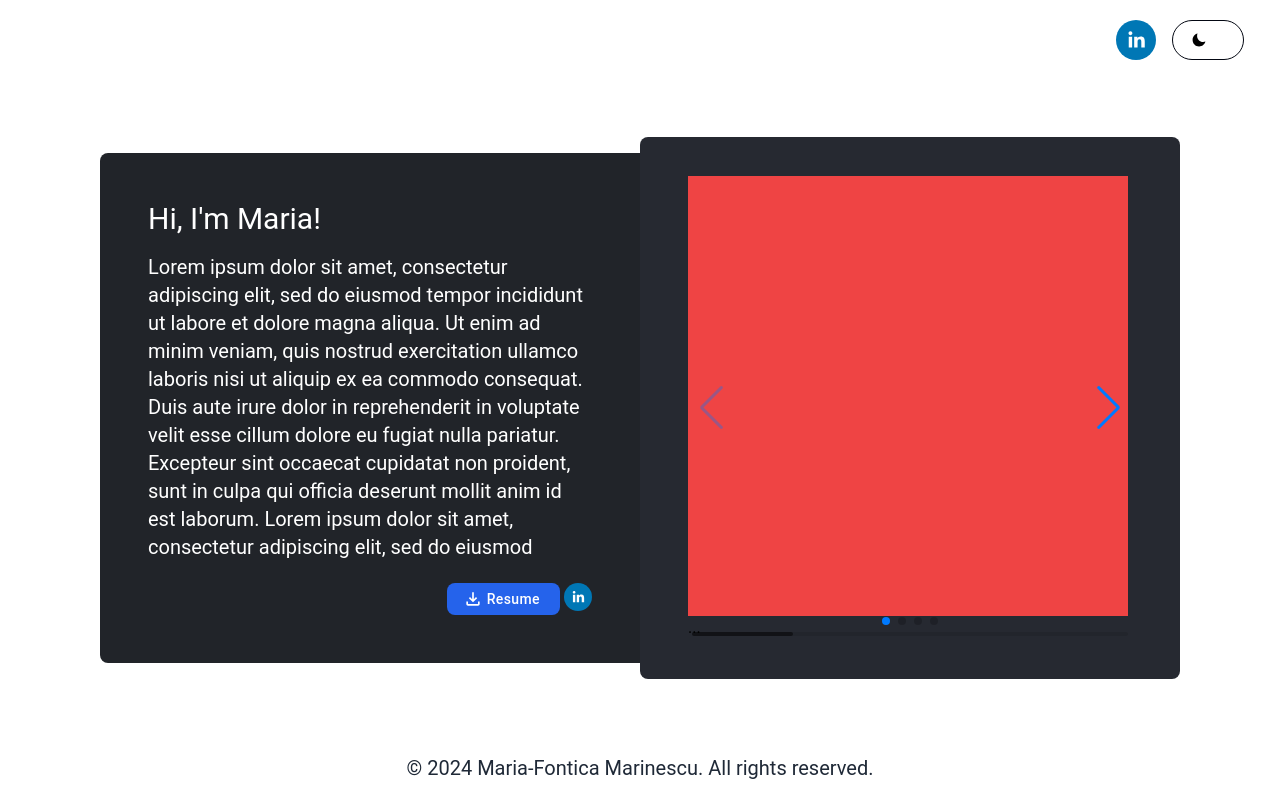
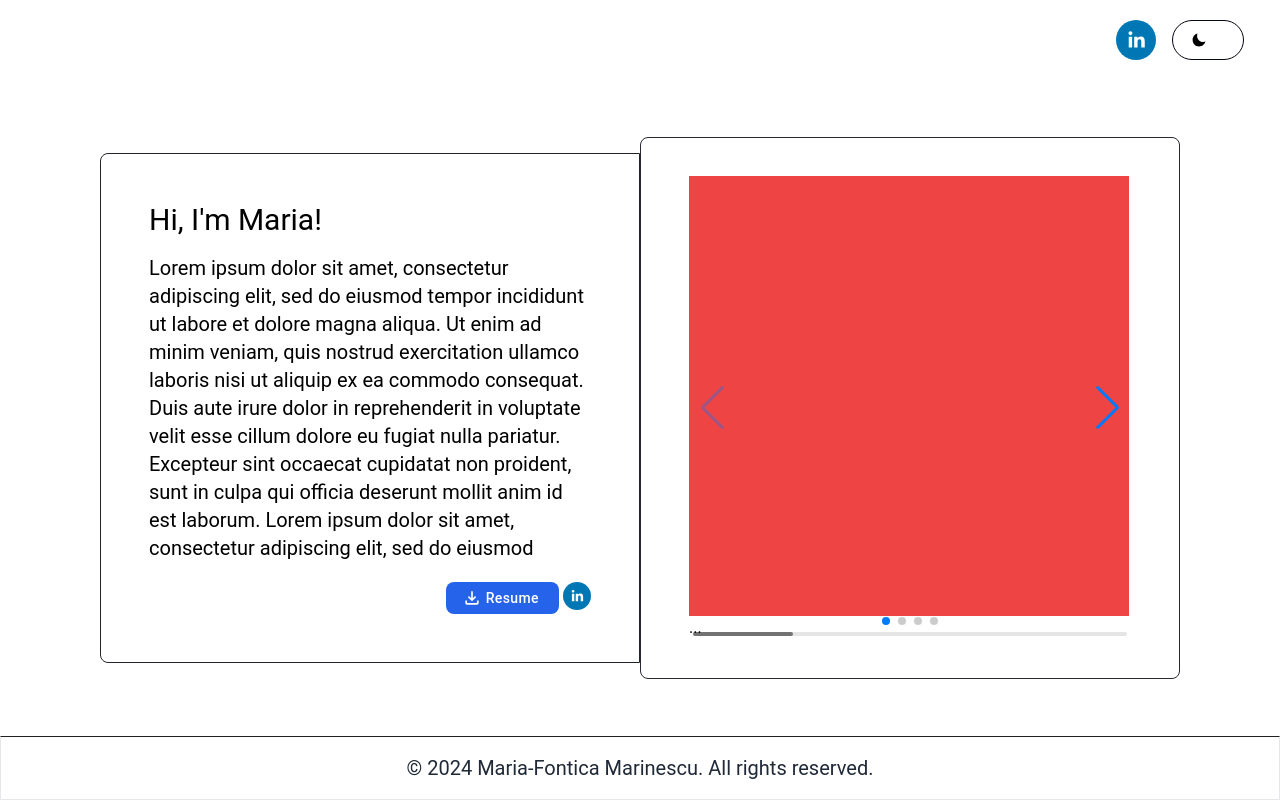
Before and after one commit to mariamarinescu/mmarinescu, a React (Vite) app: page / in a window 1280 px wide. Built offline with nearby package versions, Linux system fonts and the light colour scheme.

Commit message:
Apply dark/light theme to all elements

```diff
--- a/src/modules/app/AppModule.tsx
+++ b/src/modules/app/AppModule.tsx
@@ -13,7 +13,7 @@ export const AppModule = () => {
       <div className="flex items-center grow w-full justify-center">
         <Dashboard />
       </div>
-      <div className="bg-white dark:bg-th-darker-gray text-center w-full h-auto sm:h-10 xl:h-16 bottom-0">
+      <div className="bg-white dark:bg-th-darker-gray border-t-th-darker-gray border text-center w-full h-auto sm:h-10 xl:h-16 bottom-0">
         <Footer />
       </div>
     </main>
--- a/src/modules/app/dashboard/components/introductionCards/IntroductionDetailsCard.tsx
+++ b/src/modules/app/dashboard/components/introductionCards/IntroductionDetailsCard.tsx
@@ -17,7 +17,12 @@ export const IntroductionDetailsCard: React.FC<
   IntroductionDetailsCardProps
 > = ({ style }) => {
   return (
-    <div className={clsx(style, 'h-full bg-lighter-gray-1 flex items-center')}>
+    <div
+      className={clsx(
+        style,
+        'h-full bg-white dark:bg-lighter-gray-1 border-lighter-gray-1 border flex items-center'
+      )}
+    >
       <Swiper
         modules={[Navigation, Pagination, Scrollbar, A11y]}
         spaceBetween={50}
--- a/src/modules/app/dashboard/components/introductionCards/IntroductionMainCard.tsx
+++ b/src/modules/app/dashboard/components/introductionCards/IntroductionMainCard.tsx
@@ -13,10 +13,10 @@ export const IntroductionMainCard: React.FC<IntroductionMainCardProps> = ({
     <div
       className={clsx(
         style,
-        'h-[94%] bg-darker-gray-1 rounded-r-lg sm:rounded-r-none'
+        'h-[94%] bg-white dark:bg-darker-gray-1 border-darker-gray-1 border rounded-r-lg sm:rounded-r-none'
       )}
     >
-      <div className="w-full h-full text-white flex flex-col gap-4">
+      <div className="w-full h-full text-black dark:text-white flex flex-col gap-4">
         <h3 className="text-xl md:text-2xl xl:text-3xl">Hi, I'm Maria!</h3>
 
         <div className="overflow-scroll w-full h-full text-md md:text-lg xl:text-xl">
```
